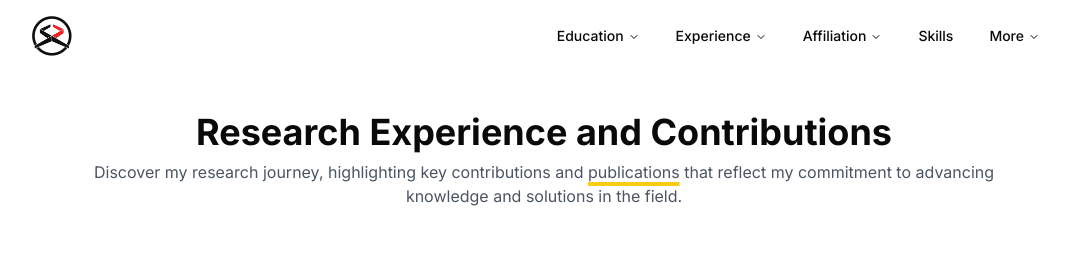
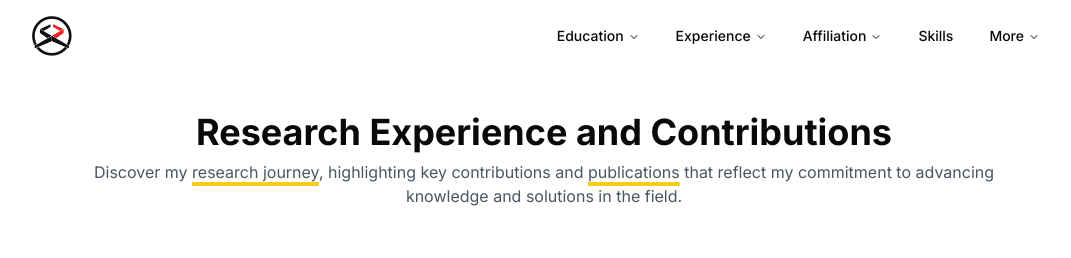
Before and after one commit to srdhrubo/srdhrubo, a Next.js app: page /research_experience in a window 1280 px wide. Shown: the top 258 px of the page, without its empty margins (96-1167 px from the left). Built offline with nearby package versions, Linux system fonts and the light colour scheme.

Commit message:
added research experience section to the research page

```diff
--- a/src/app/(experience)/research_experience/page.tsx
+++ b/src/app/(experience)/research_experience/page.tsx
@@ -1,5 +1,6 @@
 import React from "react";
 import PublicationSection from "./publications";
+import ResearchExperienceSection from "./research-experience";
 
 export default function ResearchExperiencePage() {
   return (
@@ -9,7 +10,14 @@ export default function ResearchExperiencePage() {
           Research Experience and Contributions
         </h1>
         <p className="text-gray-600 mt-2 px-10">
-          Discover my research journey, highlighting key contributions and{" "}
+          Discover my{" "}
+          <a
+            href="#research_experience"
+            className="underline underline-offset-4 decoration-yellow-400 decoration-4"
+          >
+            research journey
+          </a>
+          , highlighting key contributions and{" "}
           <a
             href="#publications"
             className="underline underline-offset-4 decoration-yellow-400 decoration-4"
@@ -21,6 +29,7 @@ export default function ResearchExperiencePage() {
         </p>
       </header>
       <PublicationSection />
+      <ResearchExperienceSection />
     </div>
   );
 }
```
